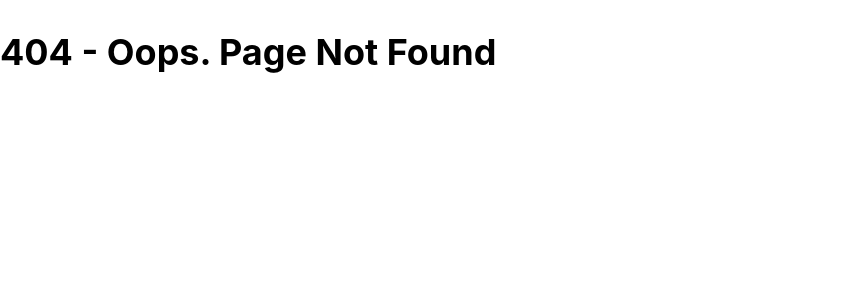
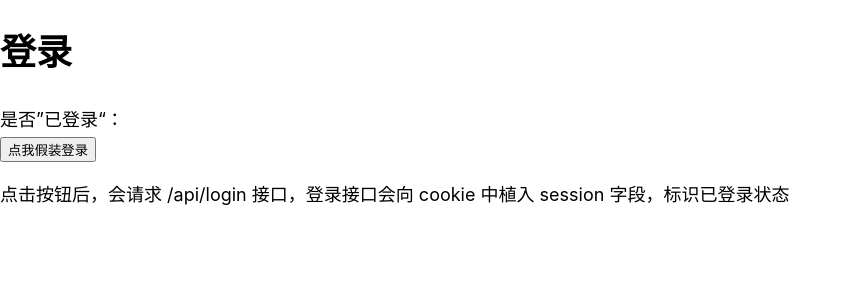
Before and after one commit to AdvancedCat/funny-blog, a Next.js app: page /login in a window 1280 px wide. Before the commit this address had no page. Shown: the top 300 px of the page, without its empty margins (0-852 px from the left). Built offline with nearby package versions, Linux system fonts and the light colour scheme.

Commit message:
feat: login session

```diff
--- a/package.json
+++ b/package.json
@@ -10,6 +10,7 @@
   },
   "dependencies": {
     "@types/cors": "^2.8.12",
+    "cookie": "^0.5.0",
     "cors": "^2.8.5",
     "date-fns": "^2.29.1",
     "gray-matter": "^4.0.3",
--- /dev/null
+++ b/src/pages/api/login.js
@@ -0,0 +1,10 @@
+import { setCookie } from '../../utils/cookies'
+
+export default function handler(req, res){
+    setCookie(res, 'session', '123456', {maxAge: 10 * 60, path: '/'})
+    res.status(200).json({
+        code: 0,
+        msg: 'login success',
+        data: {}
+    })
+}
--- a/src/pages/api/post/create.js
+++ b/src/pages/api/post/create.js
@@ -1,4 +1,11 @@
 
 export default function handler(req, res){
+
+    const cookies = req.cookies
+    if(!cookies.get('session')){
+        res.end(`Non-login, can't create post`)
+        return
+    }
+
     res.end(`Post creating`);
 }
--- /dev/null
+++ b/src/pages/login/index.js
@@ -0,0 +1,27 @@
+
+export default function LoginPage() {
+
+    const handleLogin = async function(){
+        let result = await fetch('/api/login').then(r => r.json())
+        if(result.code === 0){
+            const searchParams = new URLSearchParams(window.location.search);
+            if(searchParams.get('redirectUrl')){
+                window.location.href = searchParams.get('redirectUrl')
+            }
+        }
+    }
+
+    return (
+        <div>
+            <h1>登录</h1>
+
+            <div>是否”已登录“：</div>
+
+            <section>
+                <button onClick={handleLogin}>点我假装登录</button>
+            </section>
+
+            <p>点击按钮后，会请求 {'/api/login'} 接口，登录接口会向 cookie 中植入 session 字段，标识已登录状态</p>
+        </div>
+    );
+}
--- /dev/null
+++ b/src/utils/cookies.js
@@ -0,0 +1,11 @@
+import { serialize } from 'cookie'
+
+export function setCookie(res, name, value, options){
+    const stringValue = typeof value === 'object' ? JSON.stringify(value) : String(value)
+
+    if(typeof options.maxAge === 'number'){
+        options.expires = new Date(Date.now() + options.maxAge * 1000)
+    }
+
+    res.setHeader('Set-Cookie', serialize(name, stringValue, options))
+}
```
Also changed, not shown: src/middleware.js (+8 -1 lines), src/pages/post/create.js (added, +9 -0 lines), 2 other files (tests, documents, lock files or other folders).
